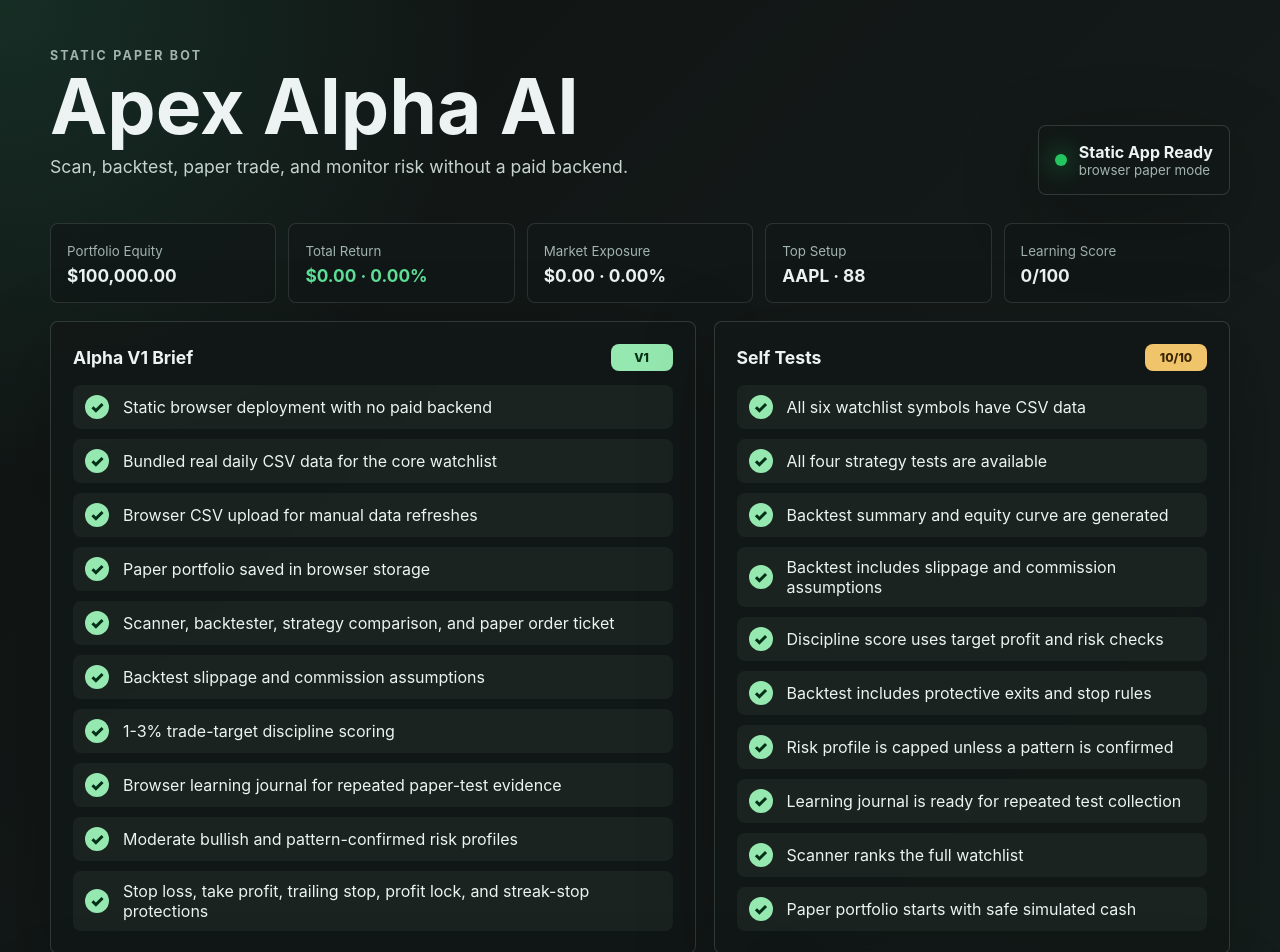
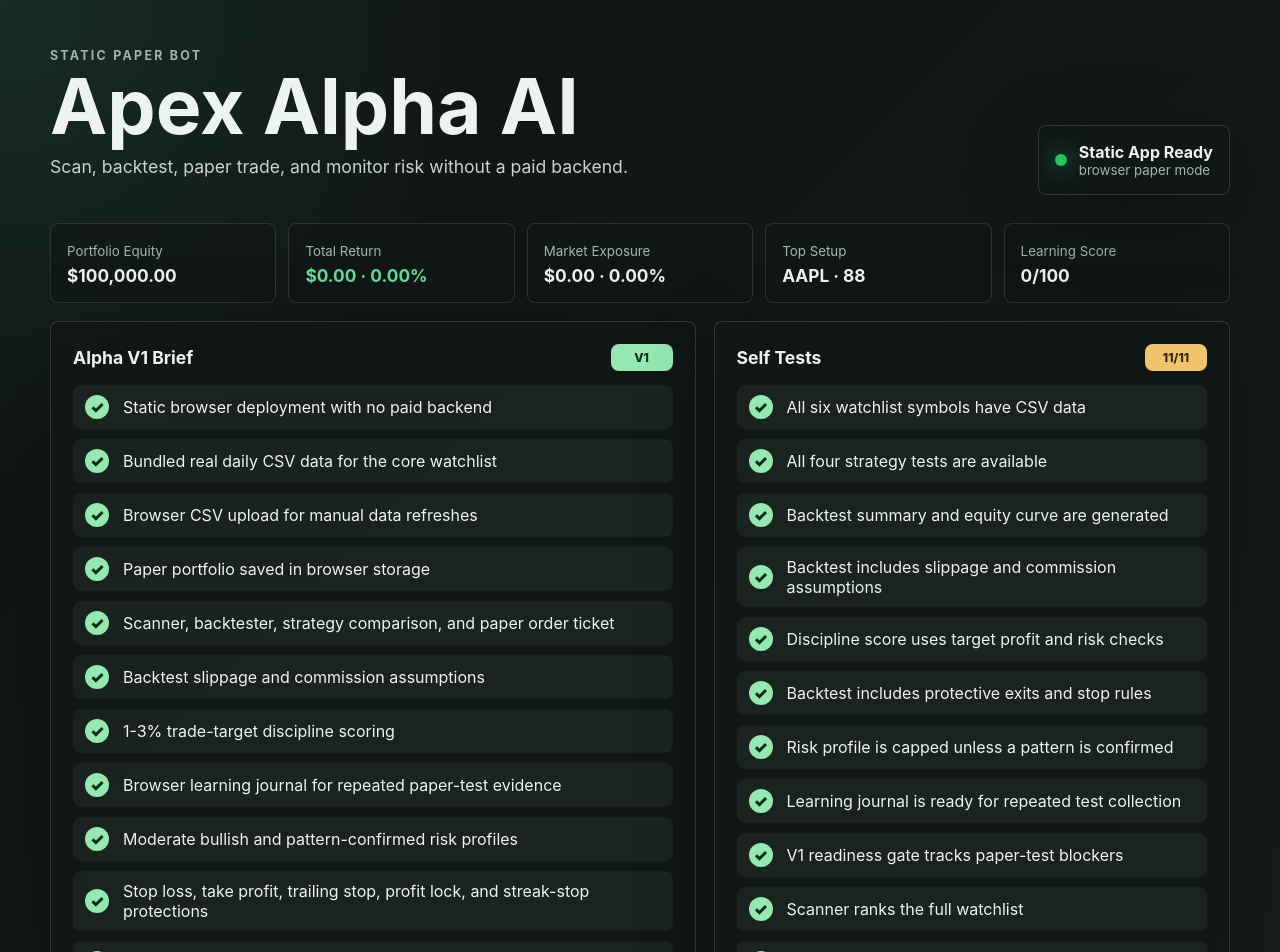
Before and after one commit to mberry19932025/-Apha--V1, a React (Vite) app in the folder frontend/: page / in a window 1280 px wide. Shown: the top 952 px of the page. Built offline with nearby package versions, Linux system fonts and the light colour scheme.

Commit message:
Add V1 readiness gate

```diff
--- a/frontend/src/botEngine.js
+++ b/frontend/src/botEngine.js
@@ -947,6 +947,113 @@ export function analyzeLearningJournal(runs = []) {
   };
 }
 
+function daysSinceDate(dateString) {
+  if (!dateString) {
+    return Infinity;
+  }
+
+  const date = new Date(`${dateString}T00:00:00Z`);
+  if (Number.isNaN(date.getTime())) {
+    return Infinity;
+  }
+
+  const today = new Date();
+  today.setUTCHours(0, 0, 0, 0);
+  return Math.max(0, Math.floor((today.getTime() - date.getTime()) / DAY_MS));
+}
+
+export function evaluateReadiness({
+  backtest,
+  currentEvaluation,
+  dataStatus = [],
+  learningSummary,
+  portfolio
+} = {}) {
+  const newestDataDate = dataStatus
+    .map((item) => item.lastDate)
+    .filter(Boolean)
+    .sort()
+    .at(-1);
+  const dataAgeDays = daysSinceDate(newestDataDate);
+  const summary = backtest?.summary || {};
+  const config = backtest?.config || {};
+  const checks = [
+    {
+      id: "real-data",
+      label: "All watchlist symbols use CSV data",
+      passed: dataStatus.length === symbols.length && dataStatus.every((item) => item.source === "csv")
+    },
+    {
+      id: "fresh-data",
+      label: "Market data is fresh enough for paper-test decisions",
+      passed: dataAgeDays <= 7,
+      detail: Number.isFinite(dataAgeDays) ? `${dataAgeDays} days old` : "missing dates"
+    },
+    {
+      id: "costs",
+      label: "Slippage and commission assumptions are included",
+      passed: Number.isFinite(config.slippagePercent) && Number.isFinite(config.commission)
+    },
+    {
+      id: "protective-exits",
+      label: "Stop loss, take profit, trailing stop, and streak stops are configured",
+      passed:
+        Number(config.stopLossPercent) > 0 &&
+        Number(config.takeProfitPercent) > 0 &&
+        Number(config.maxConsecutiveLosses) > 0 &&
+        Number(config.maxConsecutiveWins) > 0
+    },
+    {
+      id: "discipline",
+      label: "Current setup passes discipline score",
+      passed: Number(currentEvaluation?.score || 0) >= 80
+    },
+    {
+      id: "journal-evidence",
+      label: "Learning journal has enough qualified repeated runs",
+      passed: Number(learningSummary?.qualifiedRuns || 0) >= 5 && Number(learningSummary?.totalRuns || 0) >= 10,
+      detail: `${learningSummary?.qualifiedRuns || 0}/${learningSummary?.totalRuns || 0} qualified`
+    },
+    {
+      id: "risk-profile",
+      label: "Risk profile is not aggressive without pattern evidence",
+      passed:
+        config.riskProfile !== "pattern-confirmed" ||
+        Number(summary.patternConfirmedEntries || 0) > 0 ||
+        Number(summary.completedTrades || 0) === 0
+    },
+    {
+      id: "paper-only",
+      label: "Portfolio remains paper-only with no real-money broker attached",
+      passed: portfolio?.mode === "static paper"
+    },
+    {
+      id: "backtest-engine",
+      label: "Dedicated local/pro backtesting engine is connected",
+      passed: false,
+      detail: "missing"
+    },
+    {
+      id: "broker-paper",
+      label: "Broker paper-trading account is connected",
+      passed: false,
+      detail: "missing"
+    }
+  ];
+  const passedChecks = checks.filter((check) => check.passed).length;
+  const score = Math.round((passedChecks / checks.length) * 100);
+
+  return {
+    score,
+    status: score >= 85 ? "ready" : score >= 65 ? "almost" : "not ready",
+    checks,
+    passedChecks,
+    totalChecks: checks.length,
+    newestDataDate,
+    dataAgeDays
+  };
+}
+
 export function createInitialPortfolio() {
   return {
     cash: 100000,
--- a/frontend/src/main.jsx
+++ b/frontend/src/main.jsx
@@ -5,6 +5,7 @@ import {
   buildPortfolio,
   createInitialPortfolio,
   evaluateDiscipline,
+  evaluateReadiness,
   getDataStatus,
   getMarketSnapshot,
   getSignals,
@@ -139,6 +140,17 @@ function App() {
     [backtest, disciplineForm]
   );
   const learningSummary = useMemo(() => analyzeLearningJournal(learningJournal), [learningJournal]);
+  const readiness = useMemo(
+    () =>
+      evaluateReadiness({
+        backtest,
+        currentEvaluation,
+        dataStatus,
+        learningSummary,
+        portfolio
+      }),
+    [backtest, currentEvaluation, dataStatus, learningSummary, portfolio]
+  );
   const strategyComparison = useMemo(
     () =>
       strategies.map((strategy) => {
@@ -164,11 +176,12 @@ function App() {
           dataStatus,
           learningSummary,
           portfolio,
+          readiness,
           scanner,
           strategyComparison
         })
       })),
-    [backtest, currentEvaluation, dataStatus, learningSummary, portfolio, scanner, strategyComparison]
+    [backtest, currentEvaluation, dataStatus, learningSummary, portfolio, readiness, scanner, strategyComparison]
   );
   const passedTests = selfTests.filter((test) => test.passed).length;
 
@@ -1100,6 +1113,51 @@ function App() {
         </article>
       </section>
 
+      <section className="card readiness-card">
+        <div className="card-header">
+          <h2>V1 Readiness Gate</h2>
+          <div className="result-badges">
+            <span className={`pill ${readiness.status === "ready" ? "buy" : "hold"}`}>
+              {readiness.status}
+            </span>
+            <span className="pill hold">{readiness.score}/100</span>
+          </div>
+        </div>
+        <div className="metrics four">
+          <div>
+            <small>Checks Passed</small>
+            <strong>
+              {readiness.passedChecks}/{readiness.totalChecks}
+            </strong>
+          </div>
+          <div>
+            <small>Newest Data</small>
+            <strong>{readiness.newestDataDate || "-"}</strong>
+          </div>
+          <div>
+            <small>Qualified Runs</small>
+            <strong>{learningSummary.qualifiedRuns}</strong>
+          </div>
+          <div>
+            <small>Mode</small>
+            <strong>{portfolio.mode}</strong>
+          </div>
+        </div>
+        <div className="readiness-list">
+          {readiness.checks.map((check) => (
+            <div className="brief-item" key={check.id}>
+              <span className={check.passed ? "checkmark" : "xmark"}>
+                {check.passed ? "✓" : "!"}
+              </span>
+              <span>
+                {check.label}
+                {check.detail ? <small>{check.detail}</small> : null}
+              </span>
+            </div>
+          ))}
+        </div>
+      </section>
+
       <section className="card data-card">
         <h2>Strategy Comparison</h2>
         <table>
--- a/frontend/src/projectSpec.js
+++ b/frontend/src/projectSpec.js
@@ -8,7 +8,8 @@ export const projectCapabilities = [
   "1-3% trade-target discipline scoring",
   "Browser learning journal for repeated paper-test evidence",
   "Moderate bullish and pattern-confirmed risk profiles",
-  "Stop loss, take profit, trailing stop, profit lock, and streak-stop protections"
+  "Stop loss, take profit, trailing stop, profit lock, and streak-stop protections",
+  "V1 readiness gate for data, risk, evidence, broker, and engine gaps"
 ];
 
 export const projectTests = [
@@ -65,6 +66,14 @@ export const projectTests = [
       ["early", "building", "strong"].includes(learningSummary?.evidenceLevel)
   },
   {
+    id: "readiness-gate",
+    label: "V1 readiness gate tracks paper-test blockers",
+    run: ({ readiness }) =>
+      readiness?.checks?.length >= 10 &&
+      readiness.checks.some((check) => check.id === "backtest-engine" && !check.passed) &&
+      readiness.checks.some((check) => check.id === "broker-paper" && !check.passed)
+  },
+  {
     id: "scanner-results",
     label: "Scanner ranks the full watchlist",
     run: ({ scanner }) => scanner?.results?.length === 6
--- a/frontend/src/styles.css
+++ b/frontend/src/styles.css
@@ -406,6 +406,21 @@ button:disabled {
   margin: 14px 0;
 }
 
+.readiness-card {
+  margin-bottom: 18px;
+}
+
+.readiness-list {
+  display: grid;
+  grid-template-columns: repeat(2, minmax(0, 1fr));
+  gap: 10px;
+}
+
+.readiness-list small {
+  display: block;
+  margin-top: 3px;
+}
+
 .form-row,
 .card-header {
   display: grid;
@@ -492,6 +507,7 @@ button:disabled {
   .scanner-grid,
   .backtest-layout,
   .discipline-grid,
+  .readiness-list,
   .summary-strip {
     grid-template-columns: 1fr;
   }
```
Also changed, not shown: 1 other file (tests, documents, lock files or other folders).
